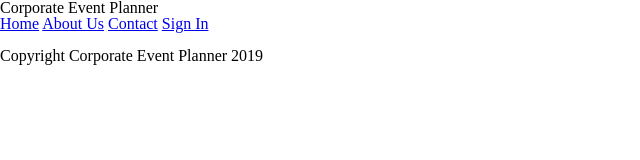
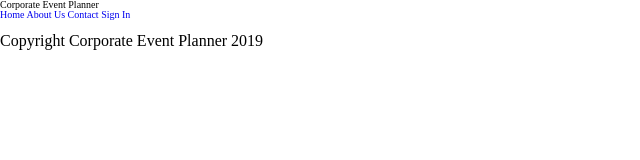
Before and after one commit to Corporate-Event-App-Team/Corporate-Event-UI, a plain HTML site: page index.html in a window 1280 px wide. Shown: the whole page, without its empty margins (0-640 px from the left). Drawn offline with nearby package versions, Linux system fonts and the light colour scheme; files that its build step writes are made by us from their sources.

Commit message:
added styles

```diff
--- a/index.html
+++ b/index.html
@@ -12,17 +12,15 @@
   <link href="css/index.css" rel="stylesheet">
 
   <!-- Add google fonts here once team has decided BELOW! -->
-<link href="" rel="stylesheet">
+<link href="    " rel="stylesheet">
   <link href="css/index.css" rel="stylesheet">
 
-  <!--[if lt IE 9]>
-    <script src="https://cdnjs.cloudflare.com/ajax/libs/html5shiv/3.7.3/html5shiv.js"></script>
-  <![endif]-->
+
 </head>
 
 <body>
 
- <!-- navigation code here -->
+  <div class="container">
 
  <div class="headerclass">
   <h1 id= "title">Corporate Event Planner</h1>
@@ -62,5 +60,7 @@
 
 
   </div>
+
+  </div>
 </body>
 </html>
--- a/less/global.less
+++ b/less/global.less
@@ -1,3 +1,44 @@
 // global styles
 
-//colors: #FBAB06, #090429
+
+* {
+    box-sizing: border-box;
+  }
+
+  html {
+    font-size: 62.5%;
+  }
+
+//   html, body {
+//     font-family: 'Ubuntu', sans-serif;
+//     color: @main-font-color;
+//   }
+
+//   h1, h2, h3, h4, h5 {
+//     font-family: 'Russo One', sans-serif;
+//     color: @header-font-color;
+//   }
+
+  h2 {
+    font-size: 3.2rem;
+  }
+
+  h3 {
+    font-size: 2.8rem;
+  }
+
+  p {
+    font-size: 1.6rem;
+    line-height: 1.4;
+  }
+
+  .container {
+    // max-width: 1000px;
+    width: 100%;
+    margin: 0 auto;
+  }
+
+  a {
+    text-decoration: none;
+    // color: @header-font-color;
+  }
```
Also changed, not shown: aboutus.html (+28 -0 lines), less/footer.less (+12 -0 lines), less/mixins.less (+17 -0 lines), less/variables.less (+14 -0 lines).
